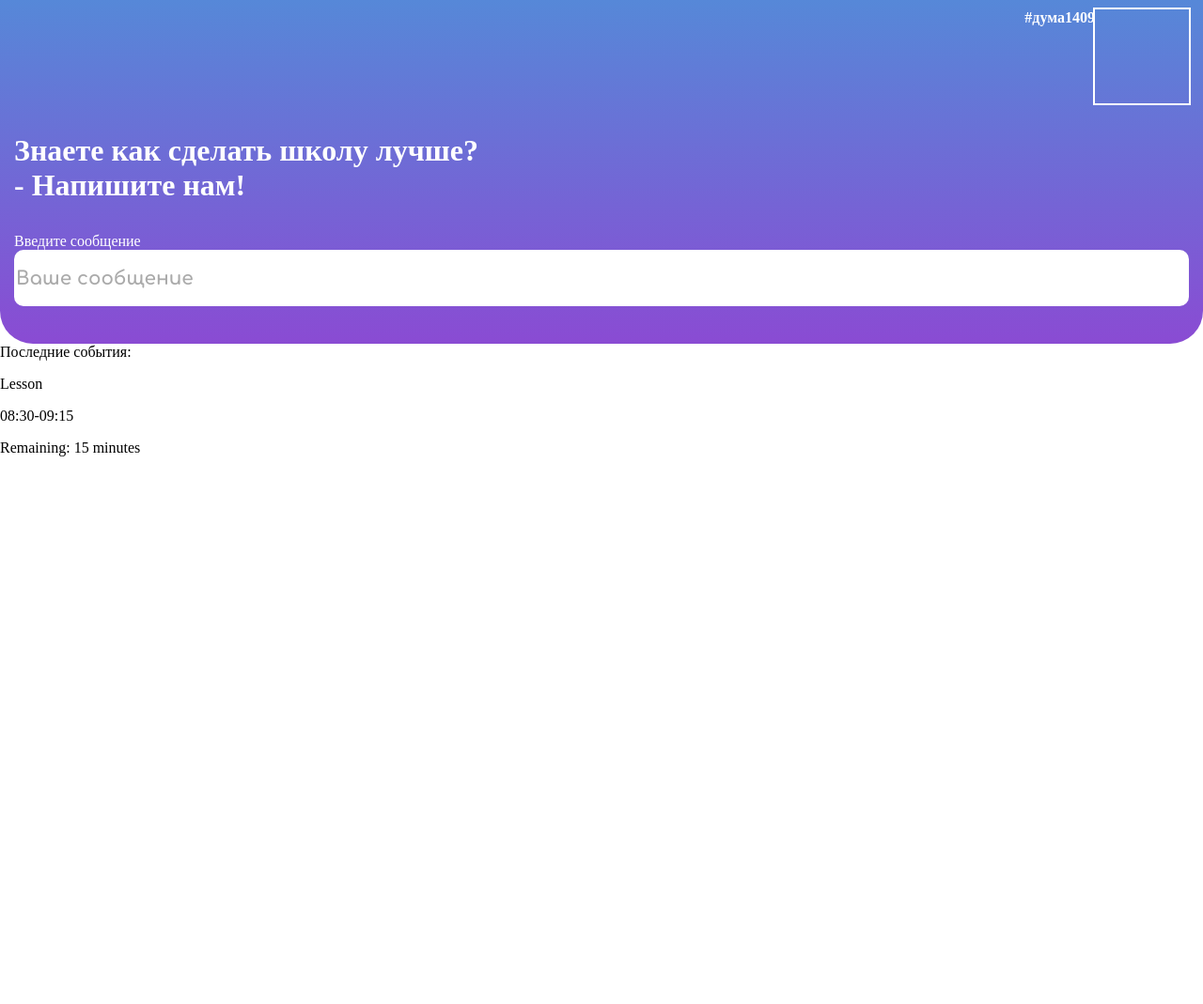
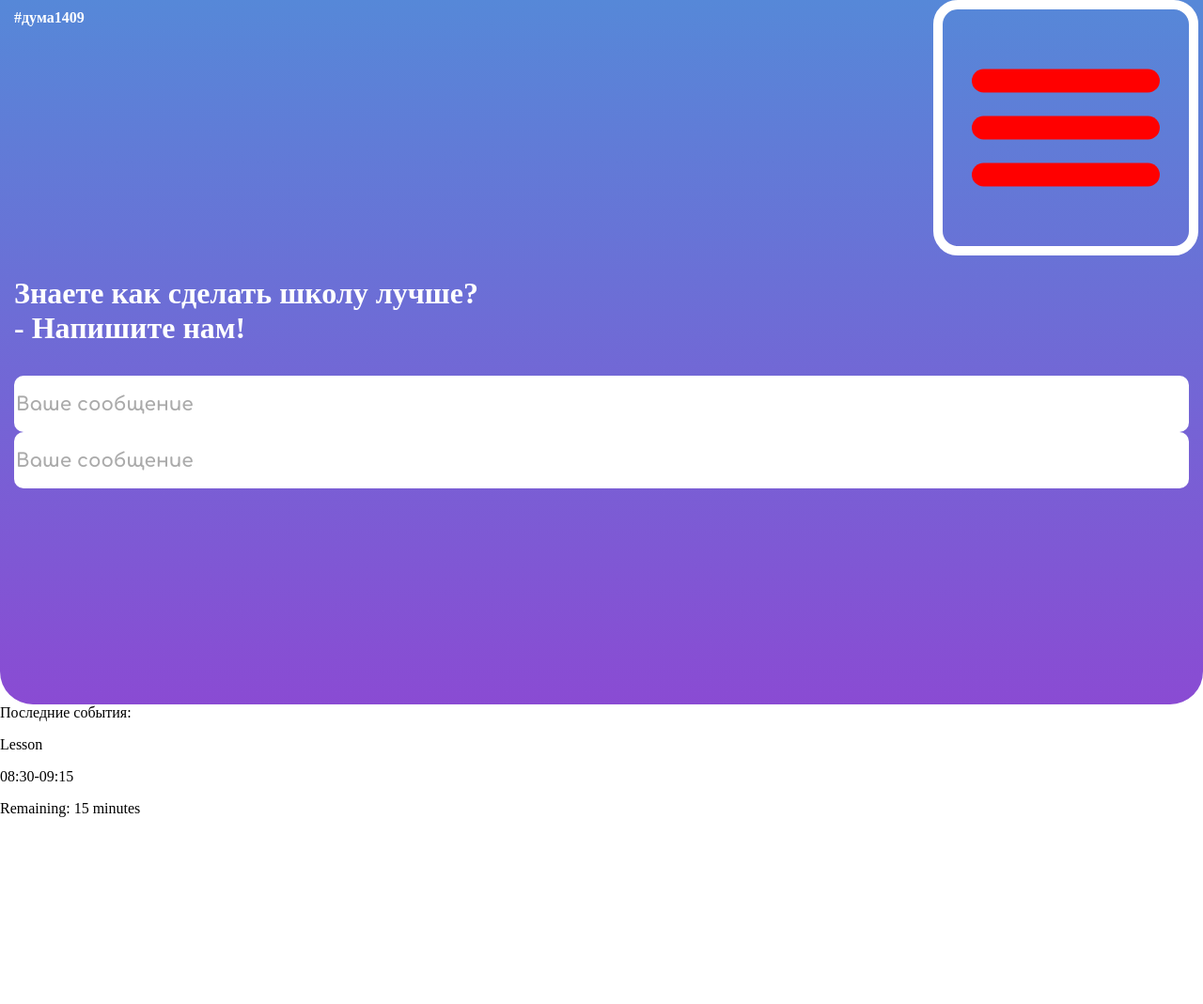
Before and after one commit to UltiMultiGamer/1409web, a PHP site: page / in a window 1280 px wide. Shown: the top 1069 px of the page at 94% size. Before the commit the page ends 486 px from the top, so only its background shows below. Run offline with PHP 8.4, Linux system fonts and the light colour scheme; some web fonts are replaced.

Commit message:
cool effects
yeah

```diff
--- a/index.html
+++ b/index.html
@@ -8,13 +8,31 @@
 <link rel="preconnect" href="https://fonts.gstatic.com" crossorigin>
 <link href="https://fonts.googleapis.com/css2?family=Comfortaa:wght@700&display=swap" rel="stylesheet">
 <link href="https://fonts.cdnfonts.com/css/proxima-nova-2" rel="stylesheet">
+
     </head>
     <body>
+        <div class="elementMainExtended" style="display:none ;"></div>
         <div class="elementMain">
-            <div class="navbarCont"><h4 class="titleText">#дума1409</h4> <div class="menuIcon"></div></div>
+            <div class="navbarCont">
+
+                <h4 class="titleText">#дума1409</h4>  <div class="menuIcon">
+
+                    <button class="hamburgerbutton" aria-controls="primary-navigation" aria-expanded="false" >
+                    <svg class="hamburger" viewBox = "0 0 100 100" width="250" >
+                        <rect class="top" x="10" y="25px" width="80" height="10" rx="5" fill="white"></rect>
+                        <rect class="top" x="10" y="45px" width="80" height="10" rx="5" fill="white"></rect>
+                        <rect class="top" x="10" y="65px" width="80" height="10" rx="5" fill="white"></rect>
+
+                    </svg>
+
+                </button></div>
+
+            </div>
             <h3 class="promptQuestion">Знаете как сделать школу лучше? <br>- Напишите нам!</h3>
-            <label for="messageInputId">Введите сообщение</label>
-            <input id="messageInputId" type="text" class="surveyInput" placeholder="Ваше сообщение" autocomplete="off">
+
+            <input id="messageInputId" type="text" class="surveyInput" placeholder="Ваше сообщение" autocomplete="off" onclick="changeClass()">
+
+            <input  type="text" class="surveyInput" placeholder="Ваше сообщение" autocomplete="off" onclick="changeClass()">
         </div>
         <div class="newsSection">
             <label class="newsLabel">Последние события:</label>
@@ -31,7 +49,18 @@
             </div>
             <p>Remaining: 15 minutes</p>
         </div>
+        <script>
 
+                function changeClass() {
+                var element = document.getElementsByClassName("elementMain");
+                for(let i = 0; i < element.length; i += 1) {
+                    element.item(i).classList.toggle("elementMainExtended");
+                    }
+
+        }
+
+
+         </script>
     </body>
 
 </html>
--- a/mainstyle.css
+++ b/mainstyle.css
@@ -1,11 +1,7 @@
-@font-face {
-    font-family: "Proxima Nova local";
-    src: local("dependencies\fonts\Proxima Nova\proximanova_extrabold.otf") format("opentype");
-
-}
 
 body {
     margin: 0px;
+    height: 2000px;
 }
 
 .elementMain {
@@ -20,8 +16,17 @@ body {
     padding-left: 15px;
     padding-top: 10px;
     padding-bottom: 40px;
+    height:700px ;
+    transition: all 2s;
+    overflow: hidden
+    ;
 
 
+
+}
+.elementMainExtended {
+    height:1000px ;
+    transition: all 2s;
 
 }
 .promptQuestion {
@@ -38,11 +43,12 @@ body {
     width: calc(100%);
     font-size: 20px;
 
+
 }
-.surveyInput:active {
-    animation-name: inputFocusAnim;
-    animation-duration: 2s;
 
+.surveyInput:focus {
+    border: 0px solid black;
+    outline: none;
 }
 
 .surveyInput::placeholder {
@@ -52,23 +58,30 @@ body {
     color: rgba(0, 0, 0, 0.332);
 }
 .menuIcon {
- outline: 2px white solid;;
- height: 100px;
- width: 100px;
+ outline: 10px white solid;;
+ border-radius: 1rem;
 
 }
+
 .navbarCont {
     display: flex;
-    justify-content: right;
+    justify-content: space-between;
 }
 
+
+.hamburgerbutton {
+    background: transparent;
+    border-radius: 1rem;
+    /* remove either div border or button border */
+    /* menuIcon = div, hamburger = svg, hamburgerbutton = button */
+    border: 0px solid black;
+}
+rect {
+    background-color: white;
+}
+.hamburgerbutton .top {
+    fill: red
+}
+
+
 /* animation section! */
-@keyframes inputFocusAnim
-{
-from {
-outline: red 0px solid;
-}
-to {
-outline: red 3px solid;
-}
-}
```
